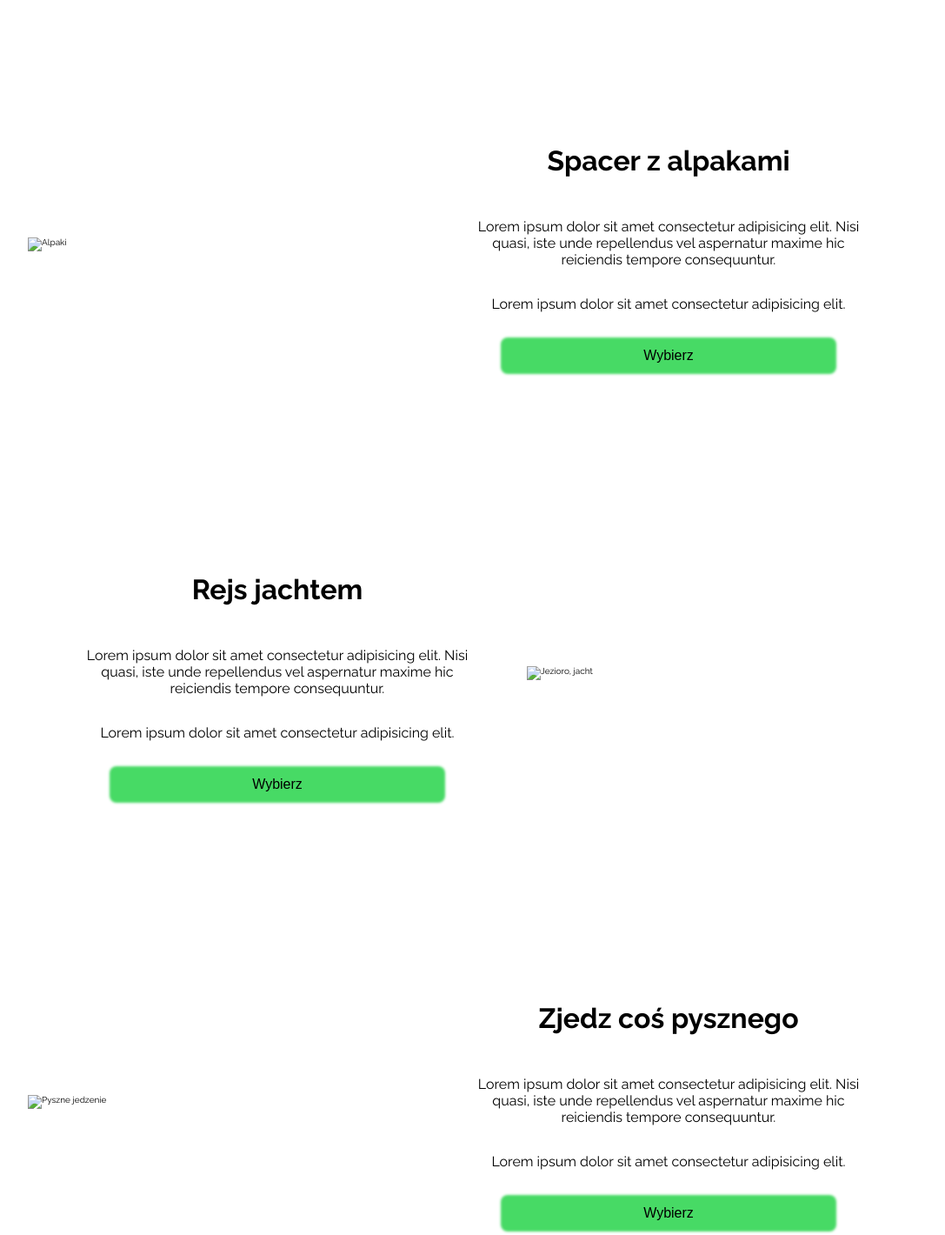
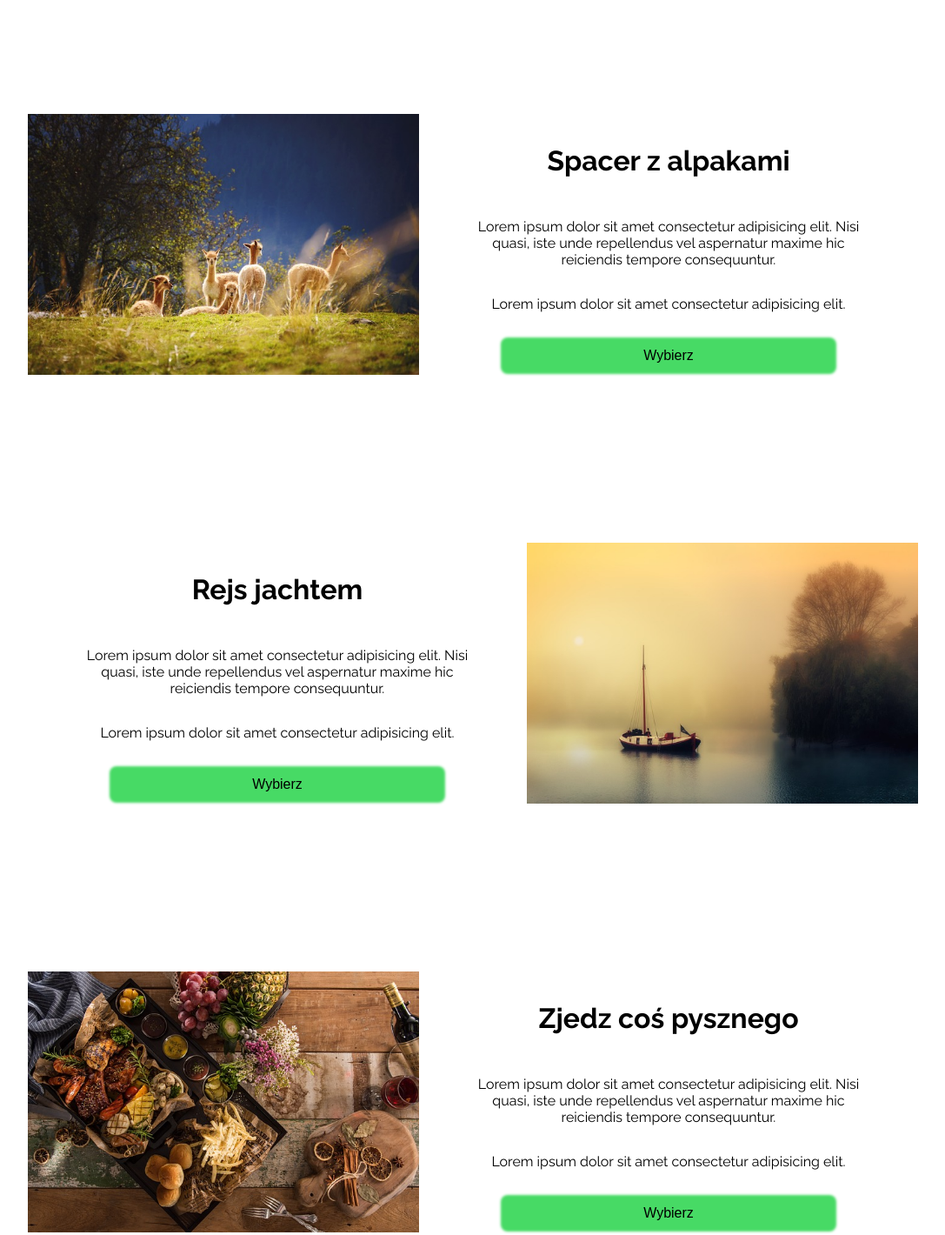
Before and after one commit to Velox8/Forest2, a plain HTML site: page offers2.html in a window 1280 px wide. Shown: the part 580-2000 px from the top of the page at 87% size, without its empty margins (96-1183 px from the left). Drawn offline with Linux system fonts and the light colour scheme; a web font is replaced by a local one.

Commit message:
first commit

```diff
--- a/offers2.html
+++ b/offers2.html
@@ -68,7 +68,7 @@
             <h2 class="h2Offers2">Skorzystaj z naszych specjalnych usług!</h2>
 
             <div class="offers2-box">
-                <img src="/dist/img/crias-5694819_640.jpg" alt="Alpaki" class="offers2-img">
+                <img src="./img/crias-5694819_640.jpg" alt="Alpaki" class="offers2-img">
                 <div class="offers2-info">
                     <h3 class="offers2-heading">Spacer z alpakami</h3>
                     <p class="offers2-text">Lorem ipsum dolor sit amet consectetur adipisicing elit. Nisi
@@ -79,7 +79,7 @@
                 </div>
             </div>
             <div class="offers2-box">
-                <img src="/dist/img/boat-1992137_640.jpg" alt="Jezioro, jacht" class="offers2-img offers2-img-right">
+                <img src="./img/boat-1992137_640.jpg" alt="Jezioro, jacht" class="offers2-img offers2-img-right">
                 <div class="offers2-info">
                     <h3 class="offers2-heading">Rejs jachtem</h3>
                     <p class="offers2-text">Lorem ipsum dolor sit amet consectetur adipisicing elit. Nisi
@@ -90,7 +90,7 @@
                 </div>
             </div>
             <div class="offers2-box">
-                <img src="/dist/img/platter-2009590_640.jpg" alt="Pyszne jedzenie" class="offers2-img">
+                <img src="\./img/platter-2009590_640.jpg" alt="Pyszne jedzenie" class="offers2-img">
                 <div class="offers2-info">
                     <h3 class="offers2-heading">Zjedz coś pysznego</h3>
                     <p class="offers2-text">Lorem ipsum dolor sit amet consectetur adipisicing elit. Nisi
```
